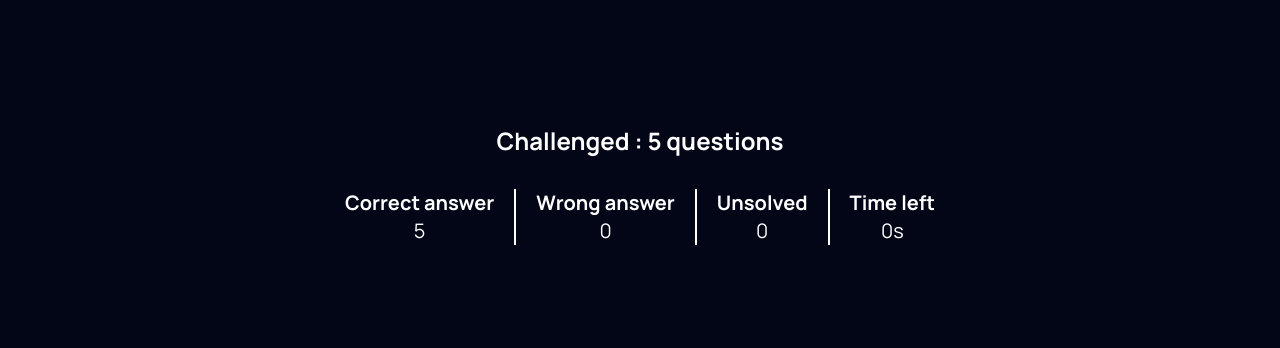
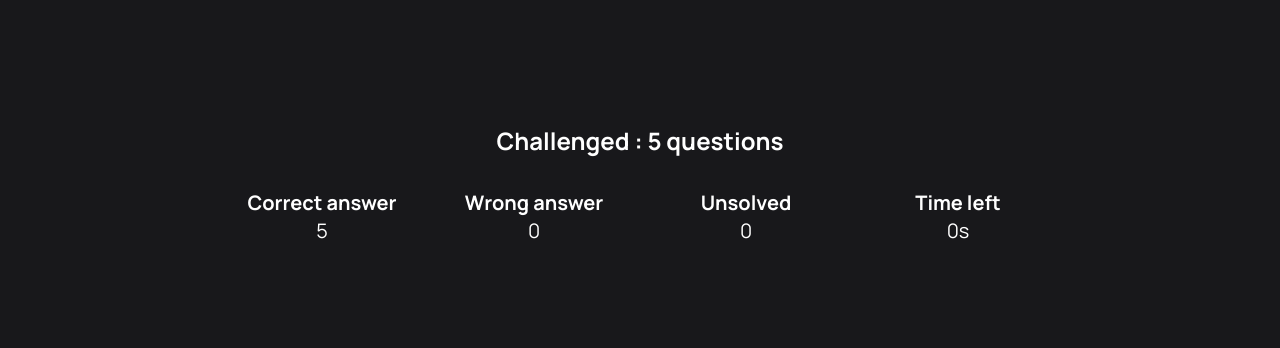
Before and after one commit to Earlade/Quiz-Arena, a plain HTML site: page Quiz Arena/result.html in a window 1280 px wide. Shown: the part 99-447 px from the top of the page. Drawn offline with nearby package versions, Linux system fonts and the light colour scheme.

Commit message:
Update result.html

```diff
--- a/Quiz Arena/result.html
+++ b/Quiz Arena/result.html
@@ -15,15 +15,17 @@
     <title>Quiz Arena</title>
     <style>
       * {
-        font-family: 'Manrope', sans-serif;
+          margin: 0;
+          padding: 0;
+          box-sizing: border-box;
+          font-family: 'Manrope', sans-serif;
       }
 
     </style>
   </head>
 
-  <body class="bg-slate-950 flex justify-center text-white">
-    <main class="max-w-screen-2xl max-h-[1124px] w-screen h-screen">
-      <header class="px-10 py-6 bg-[#9038fc]">
+  <body class="bg-zinc-900 text-white">
+        <header class="px-10 py-6 bg-[#9038fc]">
             <nav class="flex items-center justify-between gap-x-16">
                 <div class="flex items-center gap-x-4">
                     <img src="https://quiz-arena-game.vercel.app/asset/logo.png" alt="logo" class="w-12 h-12">
@@ -32,37 +34,34 @@
                 <a href="/my-stats" class="text-xl font-semibold underline underline-offset-4">My Stats</a>
             </nav>
         </header>
+
         <main class="px-10 py-32 flex flex-col items-center gap-y-8">
-        	<div class="text-2xl font-bold">Challenged : <span>5</span> questions</div>
-            <div class="flex flex-row gap-x-5 text-xl">
-            	<div class="flex items-center flex-col">
+            <div class="text-2xl font-bold">Challenged : <span>5</span> questions</div>
+            <div class="flex flex-row gap-5 text-xl flex-wrap justify-evenly">
+            	<div class="w-48 flex items-center flex-col">
                 	<div class="font-bold">Correct answer</div>
                 	<div>5</div>
                 </div>
-                <div class="border border-r-3 border-white"></div>
-                <div class="flex items-center flex-col">
+                <div class="w-48 flex items-center flex-col">
                 	<div class="font-bold">Wrong answer</div>
                 	<div>0</div>
                 </div>
-                <div class="border border-r-3 border-white"></div>
-                <div class="flex items-center flex-col">
+                <div class="w-48 flex items-center flex-col">
                 	<div class="font-bold">Unsolved</div>
                 	<div>0</div>
                 </div>
-                <div class="border border-r-3 border-white"></div>
-                <div class="flex items-center flex-col">
+                <div class="w-48 flex items-center flex-col">
                 	<div class="font-bold">Time left</div>
                 	<div>0<span>s</span></div>
                 </div>
             </div>
             <br/>
             <br/>
-            <div class="text-3xl font-bold">
+            <div class="text-3xl font-bold text-center">
             	You scored <span>100</span>%. <span>Congratulation!</span>
             </div>
         </main>
-    </main>
-  </body>
+    </body>
   <script>
 
   </script>
```
